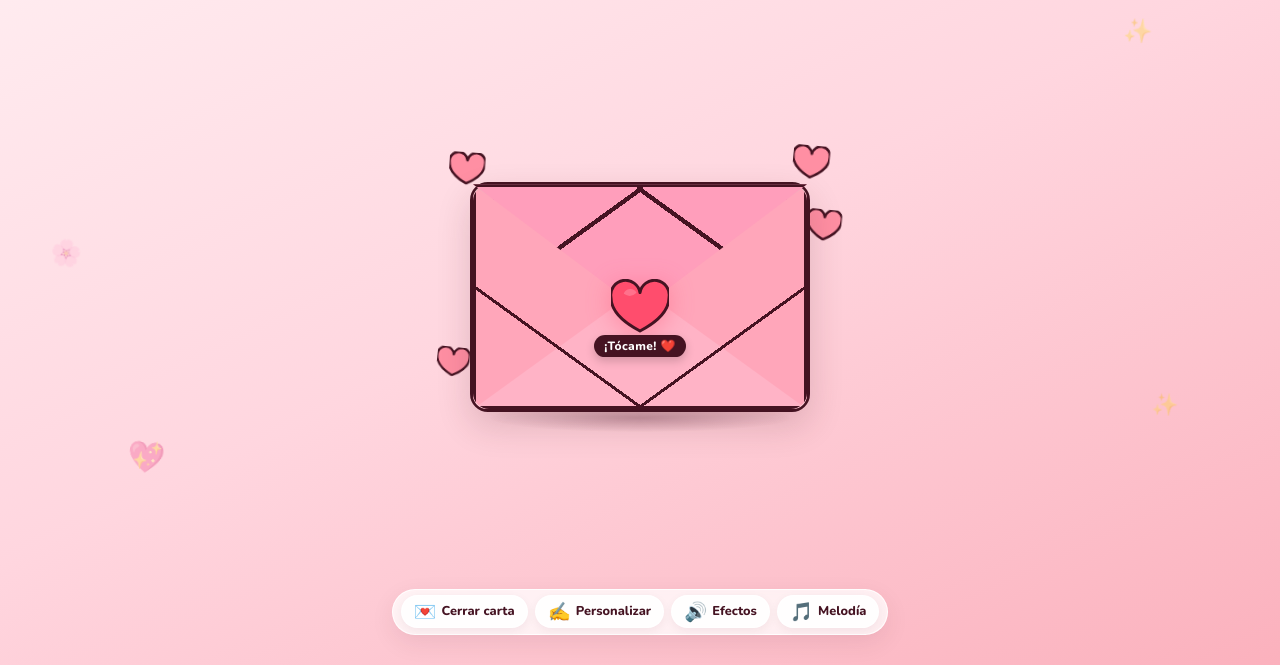
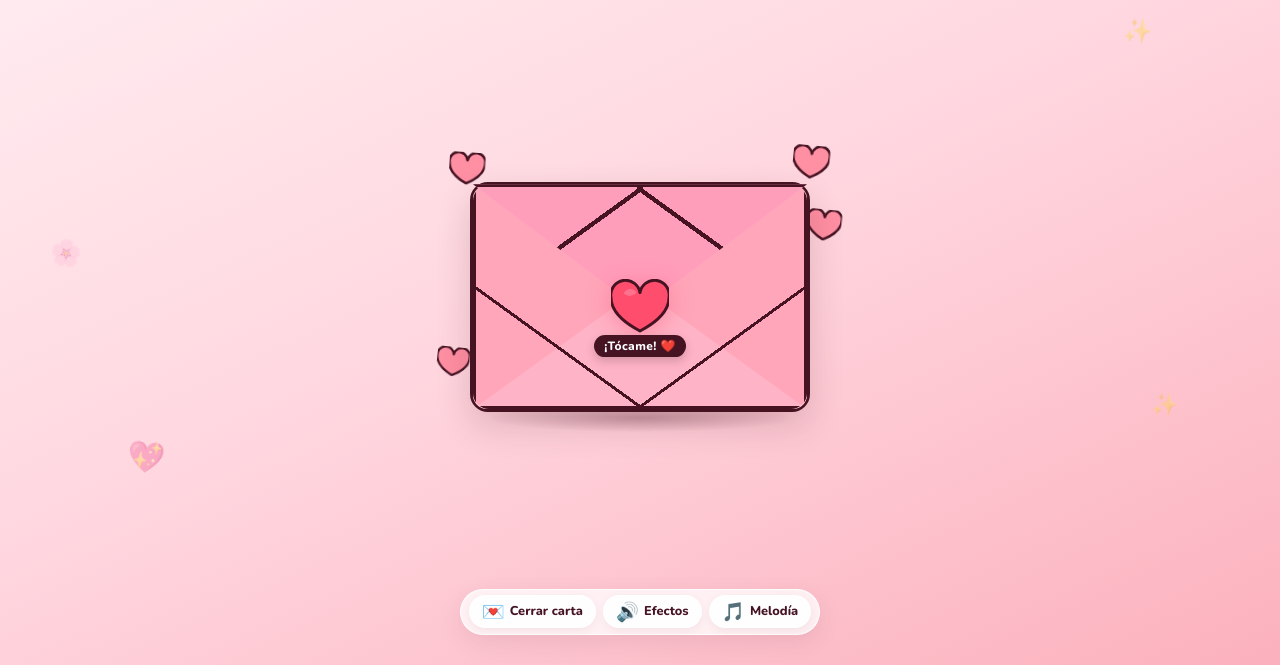
Before and after one commit to legan33333dhiro/FelizCumplea-os, a plain HTML site: page index.html in a window 1280 px wide. Shown: the part 135-800 px from the top of the page. Drawn offline with nearby package versions, Linux system fonts and the light colour scheme.

Commit message:
refactor: remove customize button from UI and add null check for its event listener

```diff
--- a/index.html
+++ b/index.html
@@ -145,11 +145,6 @@
         <span class="tool-label">Cerrar carta</span>
       </button>
 
-      <button class="tool-btn" id="customize-btn" type="button" aria-label="Personalizar el texto de la carta">
-        <span class="tool-icon">✍️</span>
-        <span class="tool-label">Personalizar</span>
-      </button>
-
       <button class="tool-btn" id="sound-btn" type="button" aria-label="Activar o silenciar sonidos">
         <span class="tool-icon" id="sound-icon">🔊</span>
         <span class="tool-label">Efectos</span>
--- a/script.js
+++ b/script.js
@@ -506,7 +506,7 @@ document.addEventListener('DOMContentLoaded', () => {
     editModal.setAttribute('aria-hidden', 'true');
   }
 
-  customizeBtn.addEventListener('click', openEditModal);
+  if (customizeBtn) customizeBtn.addEventListener('click', openEditModal);
   editModalClose.addEventListener('click', closeEditModal);
   editModalBackdrop.addEventListener('click', closeEditModal);
 
```
